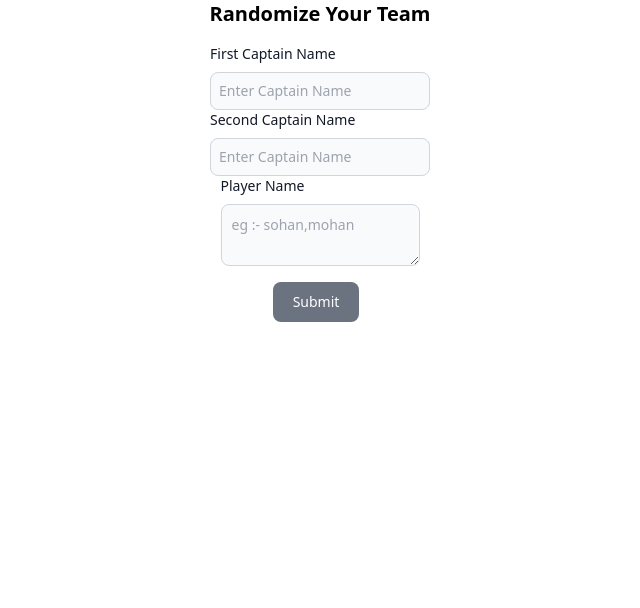
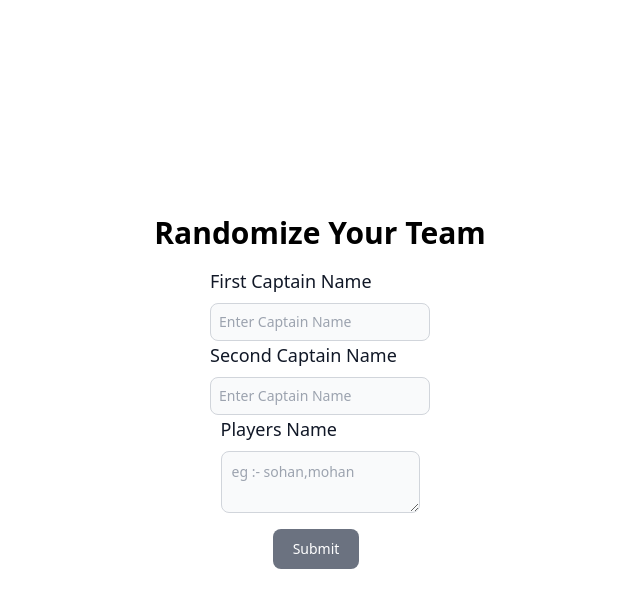
Before and after one commit to Sameer93A/frontedn_gully_cricket, a React (Vite) app: page / in a window 1280 px wide. Shown: the top 608 px of the page, without its empty margins (320-960 px from the left). Built offline with nearby package versions, Linux system fonts and the light colour scheme.

Commit message:
enhance the uI

```diff
--- a/src/App.tsx
+++ b/src/App.tsx
@@ -32,8 +32,8 @@ function App() {
     }
   }
   return (
-    <div className="">
-      <h1 className="flex justify-center text-xl pb-4 font-bold">
+    <div className="flex justify-center flex-col h-screen">
+      <h1 className="flex justify-center text-3xl pb-4 font-bold">
         Randomize Your Team
       </h1>
       <InputBox
@@ -54,7 +54,7 @@ function App() {
         onChange={(e) => {
           setPlayerName(e.target.value);
         }}
-        Name="Player Name"
+        Name="Players Name"
         placeholder="eg :- sohan,mohan"
       ></PlayerBox>
       <Submit onClick={handleSubmit}></Submit>
--- a/src/components/InputBox.tsx
+++ b/src/components/InputBox.tsx
@@ -10,7 +10,7 @@ export const InputBox = ({ Name, placeholder, onChange }: Inputypes) => {
   return (
     <div className="flex justify-center">
       <div>
-        <label className="block mb-2 text-sm font-medium text-gray-900 dark:text-black">
+        <label className="block mb-2 text-lg font-medium text-gray-900 dark:text-black">
           {Name}
         </label>
         <input
--- a/src/components/PlayerBox.tsx
+++ b/src/components/PlayerBox.tsx
@@ -12,7 +12,7 @@ export const PlayerBox: React.FC<PlayerBoxProps> = ({
   return (
     <div className="flex justify-center">
       <div>
-        <label className="block mb-2 text-sm font-medium text-gray-900 ">
+        <label className="block mb-2 text-lg font-medium text-gray-900 ">
           {Name}
         </label>
         <textarea
--- a/src/components/Submit.tsx
+++ b/src/components/Submit.tsx
@@ -4,10 +4,10 @@ interface SubmitProps {
 
 export const Submit: React.FC<SubmitProps> = ({ onClick }) => {
   return (
-    <div className="flex justify-center pt-4">
+    <div className="flex justify-center p-4">
       <button
         type="button"
-        className="text-white bg-gray-500 hover:bg-blue-800 focus:ring-4 focus:ring-blue-300 font-medium rounded-lg text-sm px-5 py-2.5 me-2 mb-2"
+        className="text-white bg-gray-500 hover:bg-blue-800 focus:ring-4 focus:ring-blue-300 font-medium rounded-lg text-sm px-5 py-2.5 me-2 "
         onClick={onClick}
       >
         Submit
--- a/src/components/TableRender.tsx
+++ b/src/components/TableRender.tsx
@@ -12,7 +12,7 @@ export const TableRender: React.FC<TableRenderProps> = ({
   randomPlayerData,
 }) => {
   return (
-    <div className="mt-2">
+    <div className="">
       <div className="flex justify-center">
         <div className="relative overflow-x-auto">
           <table className="w-full text-sm text-left rtl:text-right text-gray-500">
--- a/src/components/Toss.tsx
+++ b/src/components/Toss.tsx
@@ -12,6 +12,7 @@ export const Toss = () => {
   };
 
   return (
+    <div>
       <button
         onClick={handleSubmit}
         type="button"
@@ -19,5 +20,6 @@ export const Toss = () => {
       >
         {result ? result : "Toss"}
       </button>
+    </div>
   );
 };
```
Lines whose indentation alone changed are shown as unchanged.
